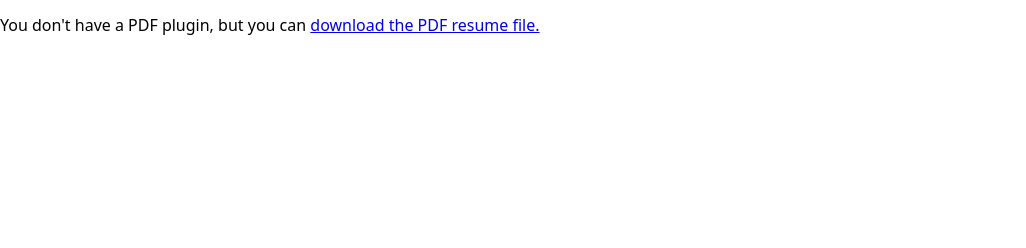
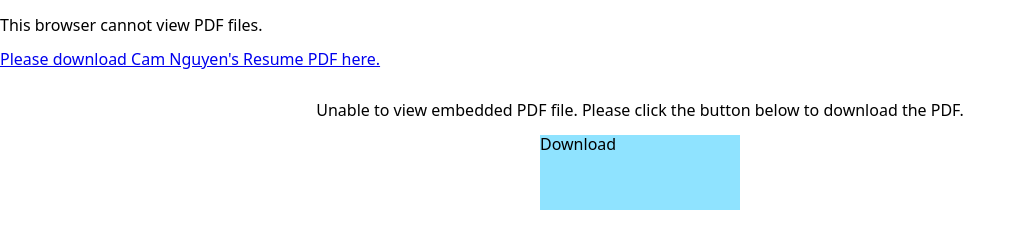
Before and after one commit to Cambuchi/resume, a plain HTML site: page index.html in a window 1280 px wide. Shown: the whole page, without its empty margins (0-1026 px from the left). Drawn offline with nearby package versions, Linux system fonts and the light colour scheme.

Commit message:
test download pdf button

```diff
--- a/index.html
+++ b/index.html
@@ -13,10 +13,19 @@
 <body>
   <div class='pdf-container'>
     <object class='pdf' data="Cam-Nguyen-Resume.pdf" type="application/pdf" style="min-height:100vh;width:100%">
-      <p>You don't have a PDF plugin, but you can
-        <a href="Cam-Nguyen-Resume.pdf">download the PDF resume file.
-        </a>
+      <p>This browser cannot view PDF files.
       </p>
+      <p>
+        <a href="Cam-Nguyen-Resume.pdf">Please download Cam Nguyen's Resume PDF here.</a>
+      </p>
+      <div id='noplugin'>
+        <p>
+          Unable to view embedded PDF file. Please click the button below to download the PDF.
+        </p>
+        <div id='noplugin-btn'>
+          Download
+        </div>
+      </div>
     </object>
   </div>
 
--- a/main.css
+++ b/main.css
@@ -9,3 +9,19 @@ html, body {
   align-items: center;
   justify-content: center;
 }
+
+#noplugin {
+  display: flex;
+  align-self: center;
+  justify-self: center;
+  align-items: center;
+  justify-content: center;
+  flex-direction: column;
+}
+
+#noplugin-btn {
+  background: rgb(143, 227, 255);
+  color: black;
+  width: 200px;
+  height: 75px;
+}
```
